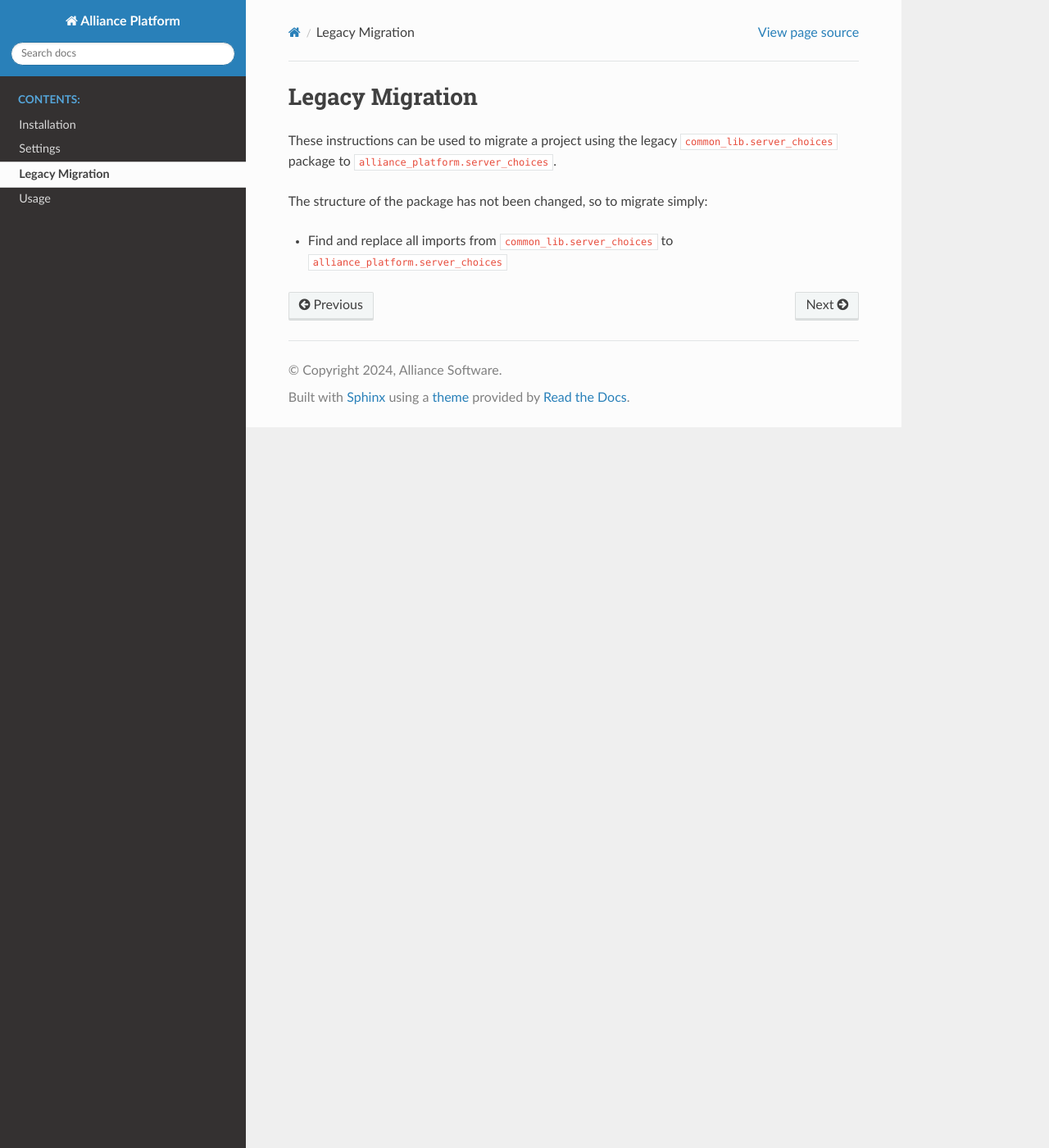
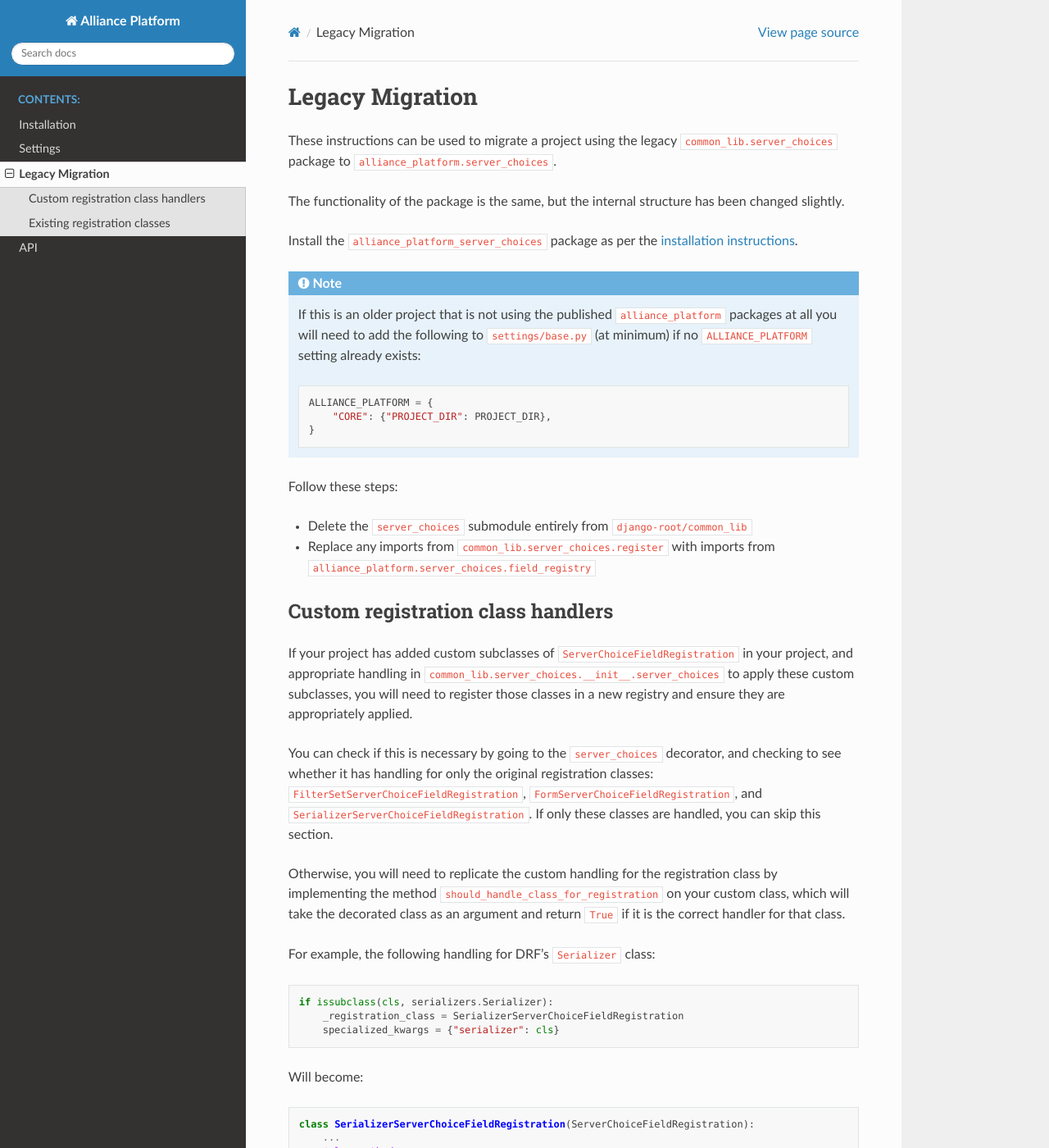
Before and after one commit to AllianceSoftware/alliance-platform-py, a Sphinx documentation site: the page built from packages/ap-server-choices/docs/legacy-migration.rst, in a window 1280 px wide and 1400 px high. Shown: the whole window at 82% size. Built offline with Sphinx 7.4.7 and the Read the Docs theme 3.1.0, drawn with Linux system fonts in a browser that asks for light colours; some of the changed text lies outside the part shown.

Commit message:
doc: update server_choices docs for new package

```diff
--- a/packages/ap-server-choices/docs/index.rst
+++ b/packages/ap-server-choices/docs/index.rst
@@ -2,7 +2,9 @@
 Alliance Platform Server choices
 ===========================================================
 
-TODO
+This package adds a decorator which can be used to expose API endpoints to easily look up field choices.
+
+The most common use case for this is to provide AJAX lookups for autocomplete widgets.
 
 .. toctree::
    :maxdepth: 2
@@ -11,7 +13,6 @@ TODO
    installation
    settings
    legacy-migration
-   usage
    api
 
 .. include:: ../../ap-core/docs/_sidebar.rst.inc
--- a/packages/ap-server-choices/docs/installation.rst
+++ b/packages/ap-server-choices/docs/installation.rst
@@ -35,6 +35,7 @@ In the settings file:
     ALLIANCE_PLATFORM: AlliancePlatformSettings = {
         "CORE": {"PROJECT_DIR": PROJECT_DIR},
         "SERVER_CHOICES": {
-            # TODO
+            "DEFAULT_PAGINATION_CLASS": "alliance_platform.server_choices.pagination.SimplePaginator",
+            "PAGE_SIZE": 20,
         },
     }
--- a/packages/ap-server-choices/docs/legacy-migration.rst
+++ b/packages/ap-server-choices/docs/legacy-migration.rst
@@ -3,6 +3,74 @@ Legacy Migration
 
 These instructions can be used to migrate a project using the legacy ``common_lib.server_choices`` package to ``alliance_platform.server_choices``.
 
-The structure of the package has not been changed, so to migrate simply:
+The functionality of the package is the same, but the internal structure has been changed slightly.
 
-* Find and replace all imports from ``common_lib.server_choices`` to ``alliance_platform.server_choices``
+Install the ``alliance_platform_server_choices`` package as per the :doc:`installation instructions <installation>`.
+
+.. note::
+
+    If this is an older project that is not using the published ``alliance_platform`` packages at all you will need to
+    add the following to ``settings/base.py`` (at minimum) if no ``ALLIANCE_PLATFORM`` setting already exists::
+
+        ALLIANCE_PLATFORM = {
+            "CORE": {"PROJECT_DIR": PROJECT_DIR},
+        }
+
+Follow these steps:
+
+* Delete the ``server_choices`` submodule entirely from ``django-root/common_lib``
+* Replace any imports from ``common_lib.server_choices.register`` with imports from ``alliance_platform.server_choices.field_registry``
+
+Custom registration class handlers
+~~~~~~~~~~~~~~~~~~~~~~~~~~~~~~~~~~
+
+If your project has added custom subclasses of ``ServerChoiceFieldRegistration`` in your project, and appropriate handling
+in ``common_lib.server_choices.__init__.server_choices`` to apply these custom subclasses, you will need
+to register those classes in a new registry and ensure they are appropriately applied.
+
+You can check if this is necessary by going to the ``server_choices`` decorator, and checking to see whether it has handling for
+only the original registration classes: ``FilterSetServerChoiceFieldRegistration``, ``FormServerChoiceFieldRegistration``, and
+``SerializerServerChoiceFieldRegistration``. If only these classes are handled, you can skip this section.
+
+Otherwise, you will need to replicate the custom handling for the registration class by implementing the method
+``should_handle_class_for_registration`` on your custom class, which will take the decorated class as an argument and return ``True``
+if it is the correct handler for that class.
+
+For example, the following handling for DRF's ``Serializer`` class:
+
+.. code-block:: python
+
+    if issubclass(cls, serializers.Serializer):
+        _registration_class = SerializerServerChoiceFieldRegistration
+        specialized_kwargs = {"serializer": cls}
+
+Will become:
+
+.. code-block:: python
+
+    class SerializerServerChoiceFieldRegistration(ServerChoiceFieldRegistration):
+        ...
+        @classmethod
+        def should_handle_class_for_registration(cls, decorated_class):
+            return issubclass(decorated_class, serializers.Serializer)
+
+.. note::
+
+    The decorated class is no longer passed in ``specialized_kwargs`` - it is now passed automatically to all
+    class handlers using the ``decorated_class`` kwarg. If ``specialized_kwargs`` are still needed, raise a ticket
+    in the platform repo.
+
+You will then need to make the new class discoverable by importing ``default_class_handler_registry`` from
+``alliance_platform.server_choices.class_handlers.registry``, and calling its ``register`` method on the custom class.
+
+Existing registration classes
+~~~~~~~~~~~~~~~~~~~~~~~~~~~~~
+
+Registration class handlers have been moved to separate modules in a ``class_handlers`` subdirectory. In general
+there should not be imports from these modules to other parts of your project, but in case there are you can follow these steps:
+
+* Replace any imports from ``common_lib.server_choices.serializer`` with ``alliance_platform.server_choices.class_handlers.rest_framework``
+* Replace any imports of ``common_lib.server_choices.form.FilterSetServerChoiceFieldRegistration`` with
+  ``alliance_platform.server_choices.class_handlers.django_filters.FilterSetServerChoiceFieldRegistration``
+* Replace any other imports from ``common_lib.server_choices.form``
+  with ``alliance_platform.server_choices.class_handlers.form``
--- a/packages/ap-server-choices/docs/usage.rst
+++ /dev/null
@@ -1,4 +0,0 @@
-Usage
-#####
-
-TODO
```
Also changed, not shown: packages/ap-server-choices/docs/api.rst (+30 -0 lines), 1 other file.
